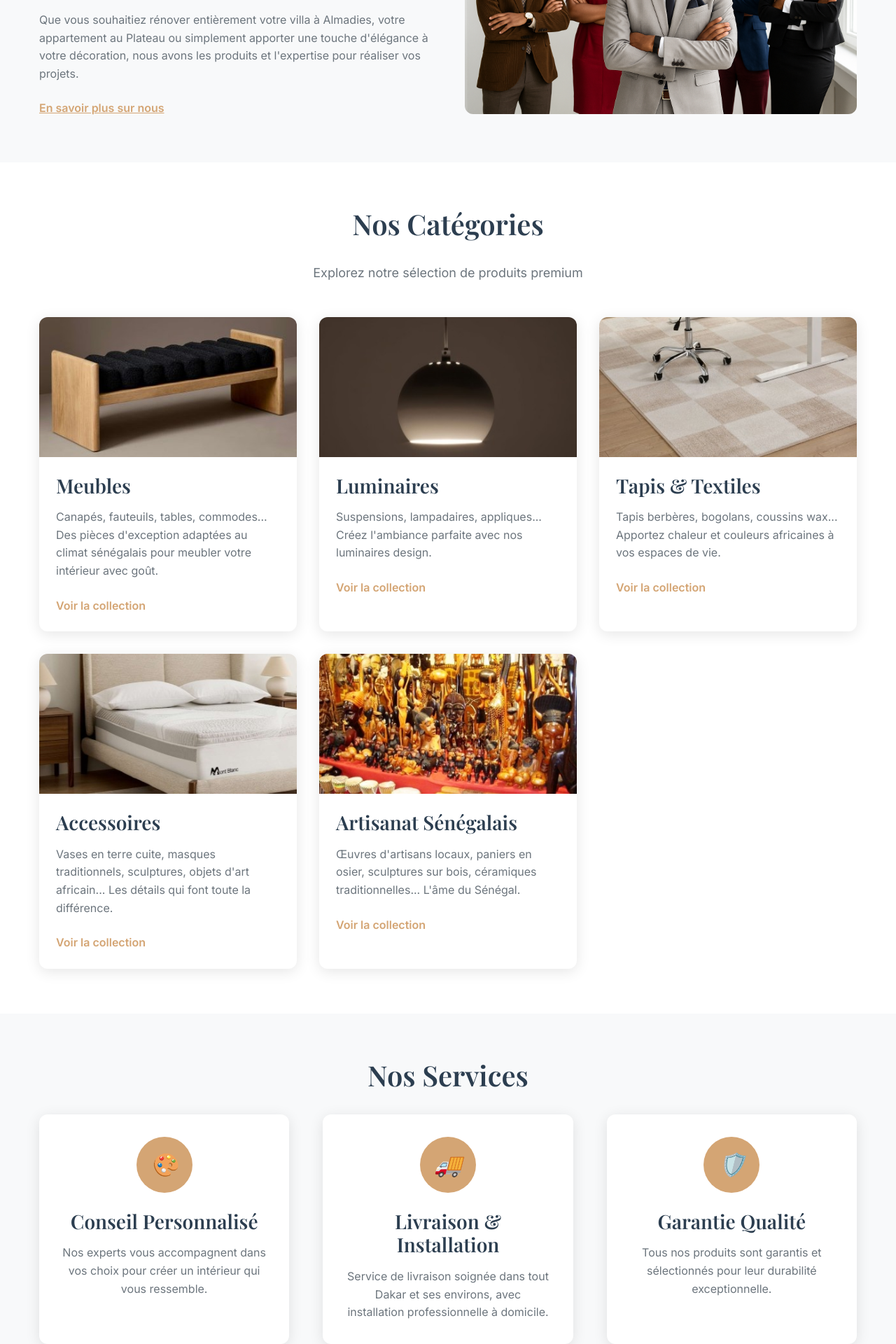
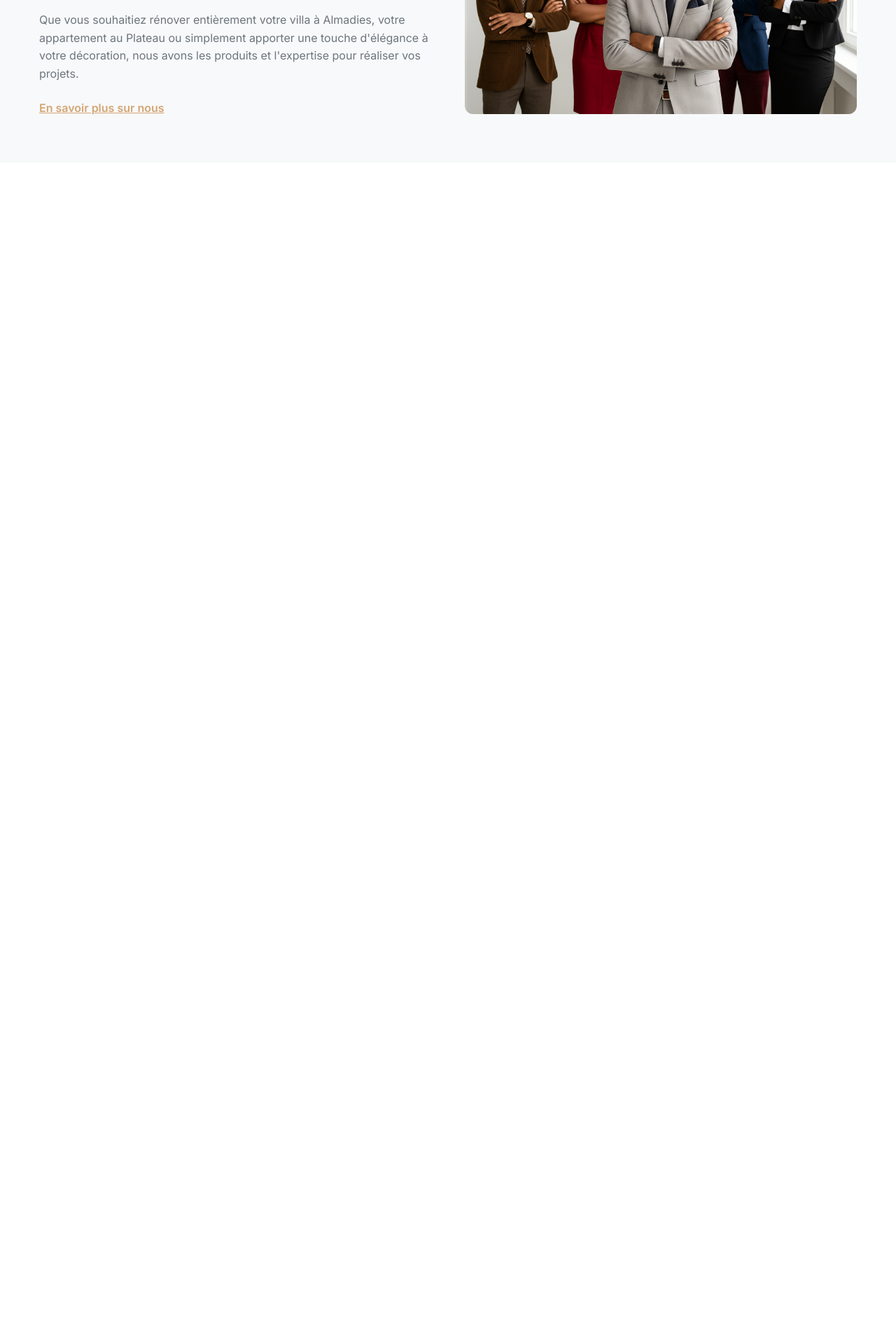
Before and after one commit to marocainperdu/Projet-Programmation-WEB-DIC1, a PHP site: page / in a window 1280 px wide. Shown: the part 1040-2960 px from the top of the page at 70% size. After the commit the page ends 1204 px from the top, so only its background shows below. Run offline with PHP 8.4, Linux system fonts and the light colour scheme.

Commit message:
Update index.php

```diff
--- a/index.php
+++ b/index.php
@@ -27,100 +27,3 @@
             </div>
         </div>
     </section>
-
-    <!-- Catégories de produits mises en avant -->
-    <section class="featured-categories">
-        <div class="container">
-            <h2>Nos Catégories</h2>
-            <p class="section-subtitle">Explorez notre sélection de produits premium</p>
-
-            <div class="categories-grid">
-                <div class="category-card">
-                    <div class="category-image">
-                        <img src="images/meubles-category.jpg" alt="Collection Meubles" />
-                    </div>
-                    <div class="category-content">
-                        <h3>Meubles</h3>
-                        <p>Canapés, fauteuils, tables, commodes... Des pièces d'exception adaptées au climat sénégalais pour meubler votre intérieur avec goût.</p>
-                        <a href="produits.php?category=meubles">Voir la collection</a>
-                    </div>
-                </div>
-
-                <div class="category-card">
-                    <div class="category-image">
-                        <img src="images/luminaires-category.jpg" alt="Collection Luminaires" />
-                    </div>
-                    <div class="category-content">
-                        <h3>Luminaires</h3>
-                        <p>Suspensions, lampadaires, appliques... Créez l'ambiance parfaite avec nos luminaires design.</p>
-                        <a href="produits.php?category=luminaires">Voir la collection</a>
-                    </div>
-                </div>
-
-                <div class="category-card">
-                    <div class="category-image">
-                        <img src="images/tapis-category.jpg" alt="Collection Tapis" />
-                    </div>
-                    <div class="category-content">
-                        <h3>Tapis & Textiles</h3>
-                        <p>Tapis berbères, bogolans, coussins wax... Apportez chaleur et couleurs africaines à vos espaces de vie.</p>
-                        <a href="produits.php?category=tapis">Voir la collection</a>
-                    </div>
-                </div>
-
-                <div class="category-card">
-                    <div class="category-image">
-                        <img src="images/accessoires-category.jpg" alt="Collection Accessoires" />
-                    </div>
-                    <div class="category-content">
-                        <h3>Accessoires</h3>
-                        <p>Vases en terre cuite, masques traditionnels, sculptures, objets d'art africain... Les détails qui font toute la différence.</p>
-                        <a href="produits.php?category=accessoires">Voir la collection</a>
-                    </div>
-                </div>
-
-                <div class="category-card">
-                    <div class="category-image">
-                        <img src="images/artisanat-category.jpg" alt="Artisanat Sénégalais" />
-                    </div>
-                    <div class="category-content">
-                        <h3>Artisanat Sénégalais</h3>
-                        <p>Œuvres d'artisans locaux, paniers en osier, sculptures sur bois, céramiques traditionnelles... L'âme du Sénégal.</p>
-                        <a href="produits.php?category=artisanat">Voir la collection</a>
-                    </div>
-                </div>
-            </div>
-        </div>
-    </section>
-
-    <!-- Section services -->
-    <section class="services-preview">
-        <div class="container">
-            <h2>Nos Services</h2>
-            <div class="services-grid">
-                <div class="service-item">
-                    <div class="service-icon">
-                        <i class="icon-design"></i>
-                    </div>
-                    <h3>Conseil Personnalisé</h3>
-                    <p>Nos experts vous accompagnent dans vos choix pour créer un intérieur qui vous ressemble.</p>
-                </div>
-                <div class="service-item">
-                    <div class="service-icon">
-                        <i class="icon-delivery"></i>
-                    </div>
-                    <h3>Livraison & Installation</h3>
-                    <p>Service de livraison soignée dans tout Dakar et ses environs, avec installation professionnelle à domicile.</p>
-                </div>
-                <div class="service-item">
-                    <div class="service-icon">
-                        <i class="icon-warranty"></i>
-                    </div>
-                    <h3>Garantie Qualité</h3>
-                    <p>Tous nos produits sont garantis et sélectionnés pour leur durabilité exceptionnelle.</p>
-                </div>
-            </div>
-        </div>
-    </section>
-
-<?php include 'footer.php'; ?>
```
